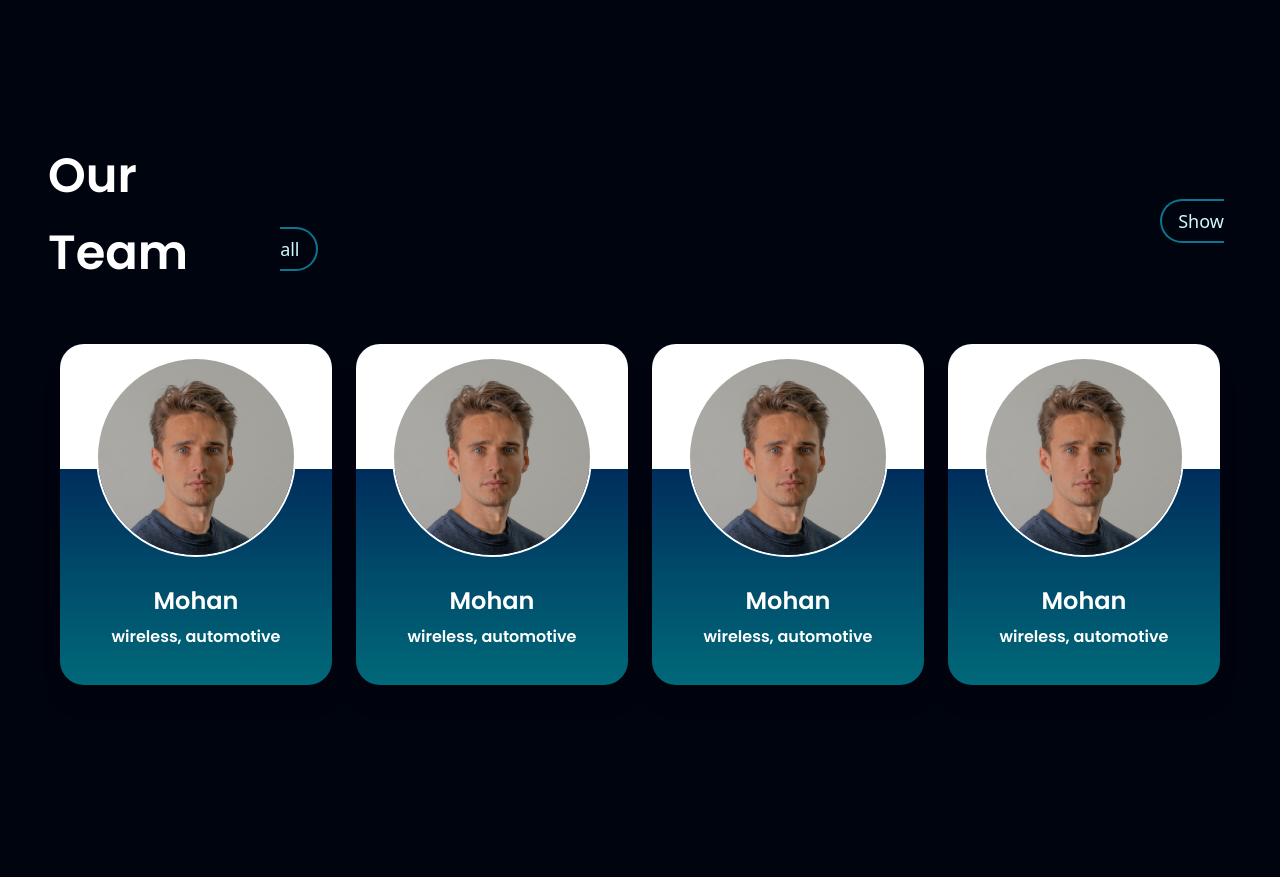
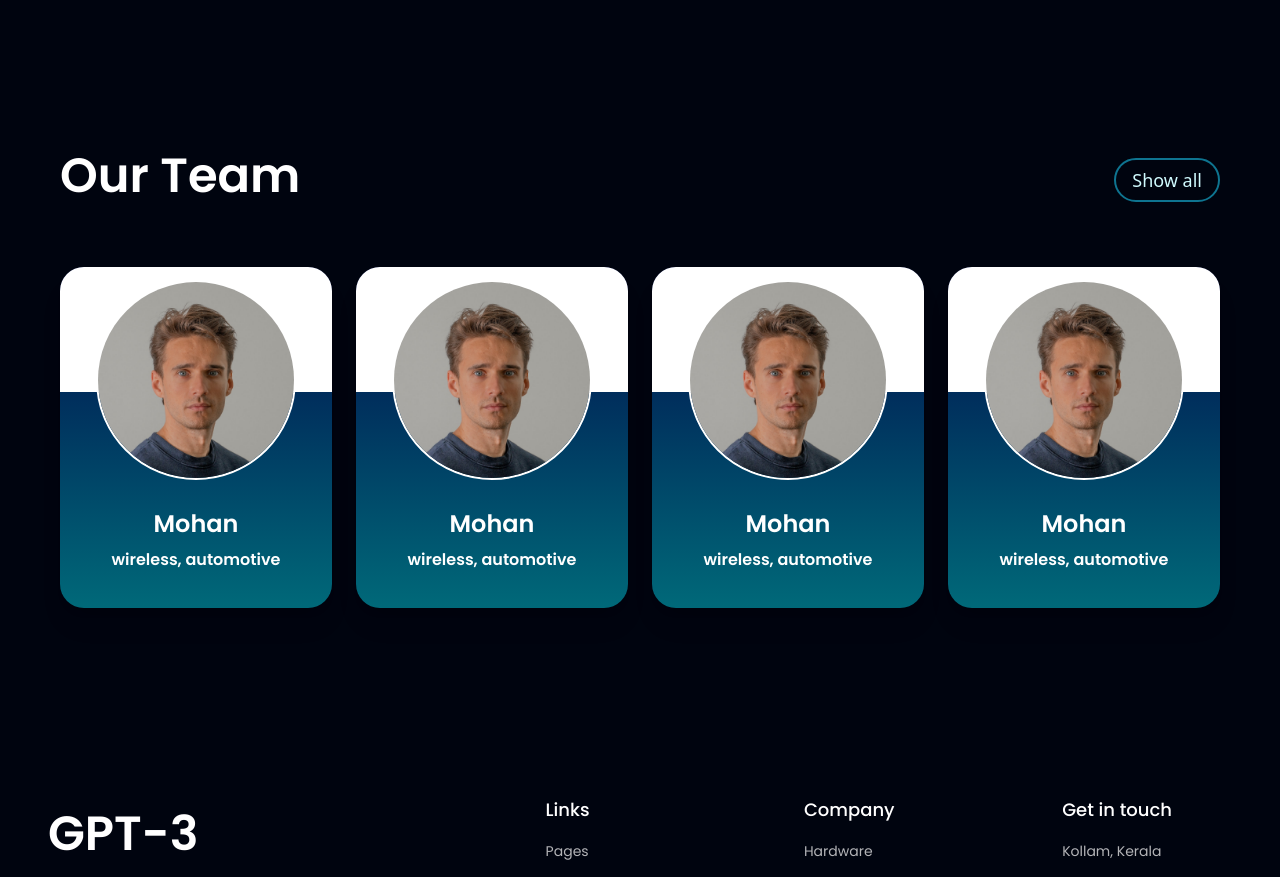
Before and after one commit to Aashray446/biosHardware, a React (Vite) app: page / in a window 1280 px wide. Shown: the part 4660-5537 px from the top of the page. Built offline with nearby package versions, Linux system fonts and the light colour scheme.

Commit message:
Fixed some desgin flaws

```diff
--- a/src/components/OurTeam.jsx
+++ b/src/components/OurTeam.jsx
@@ -1,29 +1,38 @@
 import React from "react";
 import MemberCard from "./MemberCard";
-import HomepageAlumni from '../../json/HomepageAlumni.json'
-import { Link } from 'react-router-dom';
+import HomepageAlumni from "../../json/HomepageAlumni.json";
+import { Link } from "react-router-dom";
 
 export default function OurTeam() {
-
   return (
     <>
       <div id="team" className="my-[8rem]">
-        <div className="flex flex-row items-center text-left">
+        <div className="flex flex-row">
+          <div className="items-center text-left w-1/2 ml-3">
             <h1 className="text-white font-semibold xs:text-[48px] text-[40px] mb-10  xs:leading-[76.8px] leading-[66.8px] font-poppins justify-start">
               Our Team
             </h1>
+          </div>
+          <div className="text-right w-1/2 mt-7 mr-3">
             <Link to="/team">
-            <a className="rounded-full bg-transparent border-2 ml-[55rem] px-[1rem] py-2 text-lg border-cyan-700 text-cyan-100 hover:text-sky-500 text-semibold" >
+              <a className="rounded-full bg-transparent border-2 px-[1rem] py-2 text-lg border-cyan-700 text-cyan-100 hover:text-sky-500 text-semibold">
                 Show all
               </a>
             </Link>
           </div>
+        </div>
 
-        <div className="grid grid-cols-4">
+        <div className="grid md:grid-cols-4 sm:grid-cols-2">
           {HomepageAlumni.map((member, index) => {
             return (
-              <MemberCard key={index} name={member.name} fields={member.fields} profilePic={member.image} link={member.link}/>
-            )
+              <MemberCard
+                key={index}
+                name={member.name}
+                fields={member.fields}
+                profilePic={member.image}
+                link={member.link}
+              />
+            );
           })}
         </div>
       </div>
```
Lines whose indentation alone changed are shown as unchanged.
